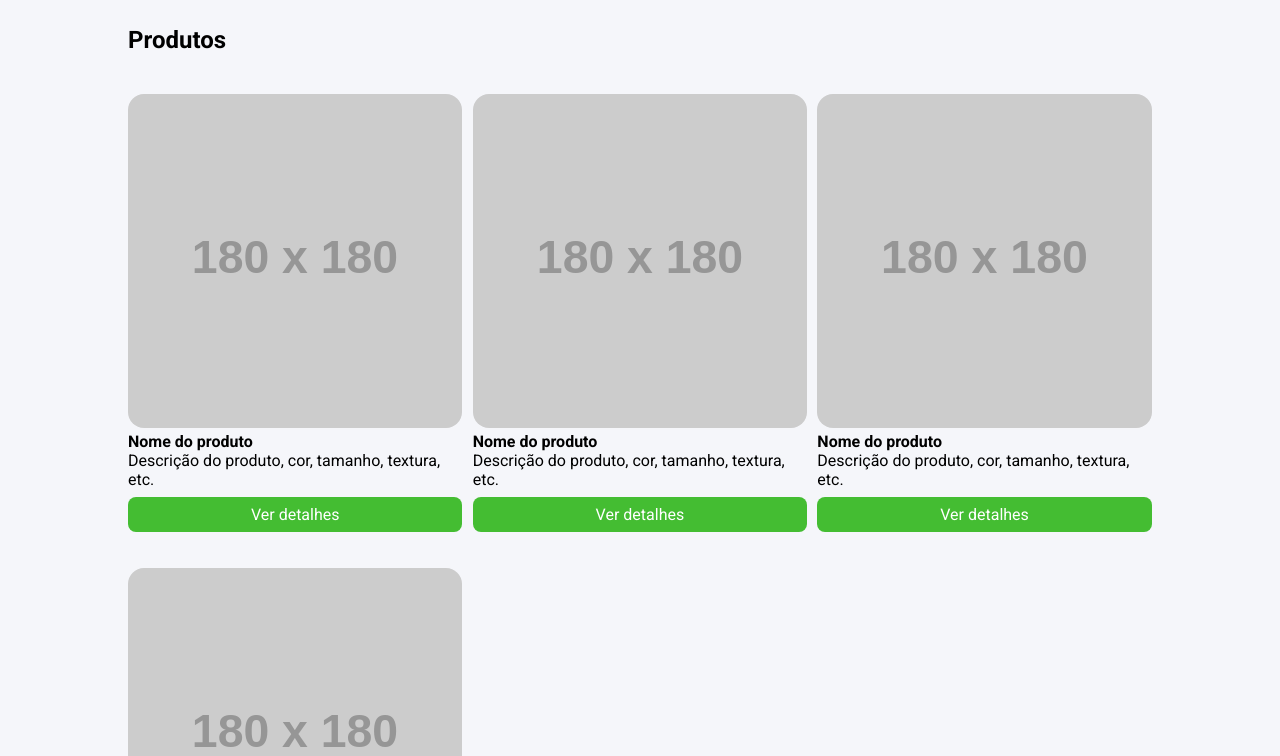
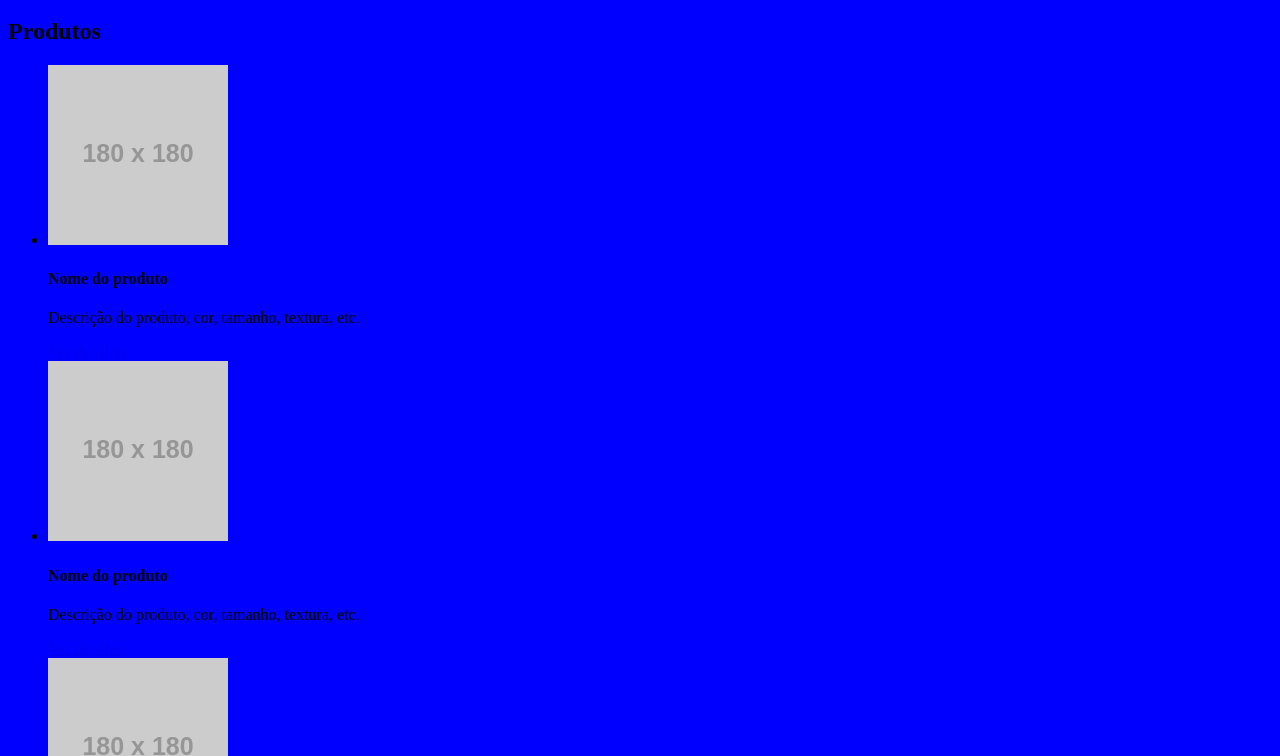
Before and after one commit to Gabryel-dev1/meu_repositorio_frontend, a website: page index.html in a window 1280 px wide. Shown: the part 136-892 px from the top of the page. Drawn offline with Linux system fonts and the light colour scheme; placeholder pictures from the web are drawn by us.

Commit message:
salvando
salvando projeto antigo

```diff
--- a/index.html
+++ b/index.html
@@ -8,7 +8,8 @@
     <link rel="preconnect" href="https://fonts.googleapis.com">
     <link rel="preconnect" href="https://fonts.gstatic.com" crossorigin>
     <link href="https://fonts.googleapis.com/css2?family=Roboto:wght@400;700&display=swap" rel="stylesheet">
-    <link rel="stylesheet" href="styles.css">
+    <!-- <link rel="stylesheet" href="styles.css"> -->
+    <link rel="stylesheet" href="build/main.css">
 </head>
 <body>
     <header>
--- /dev/null
+++ b/source/main.scss
@@ -0,0 +1,3 @@
+body{
+    background-color: blue;
+}
```
Also changed, not shown: package.json (added, +15 -0 lines), build/main.css (added), 3 other files.
